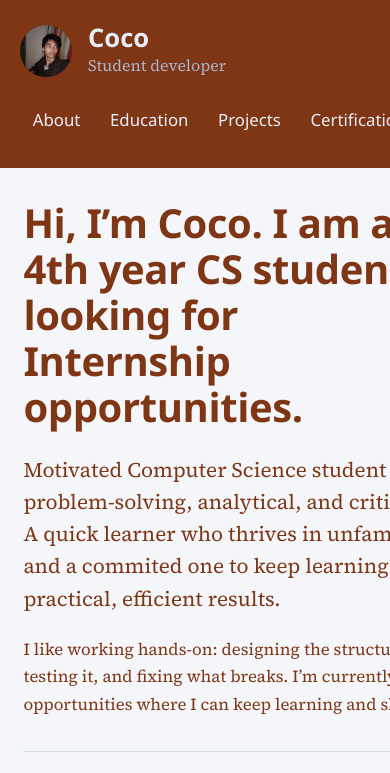
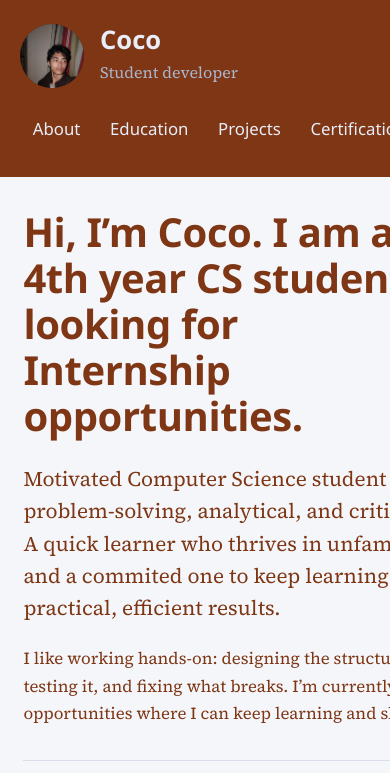
Before and after one commit to ansaricoco/ansaricoco.github.io, a plain HTML site: page index.html in a window 390 px wide. Shown: the top 773 px of the page. Drawn offline with Linux system fonts and the light colour scheme.

Commit message:
fixed css

```diff
--- a/style.css
+++ b/style.css
@@ -140,10 +140,11 @@ main {
 
 .monogram {
   display: block;
-  width: 3.75rem;
-  height: 3.75rem;
+  width: 5.5rem;
+  height: 5.5rem;
   border-radius: 50%;
   object-fit: cover;
+  object-position: center top;
   background: var(--cobalt);
 }
 
@@ -495,9 +496,8 @@ section {
 
   .monogram {
     grid-row: span 2;
-    width: 3.25rem;
-    height: 3.25rem;
-    font-size: 1.5rem;
+    width: 4rem;
+    height: 4rem;
   }
 
   .id-name {
```
